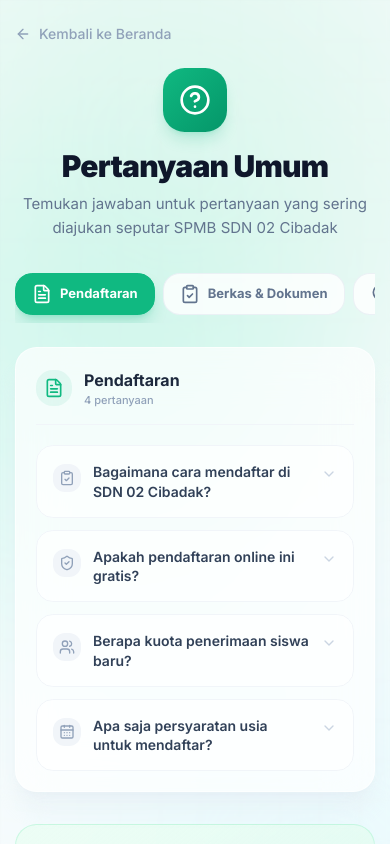
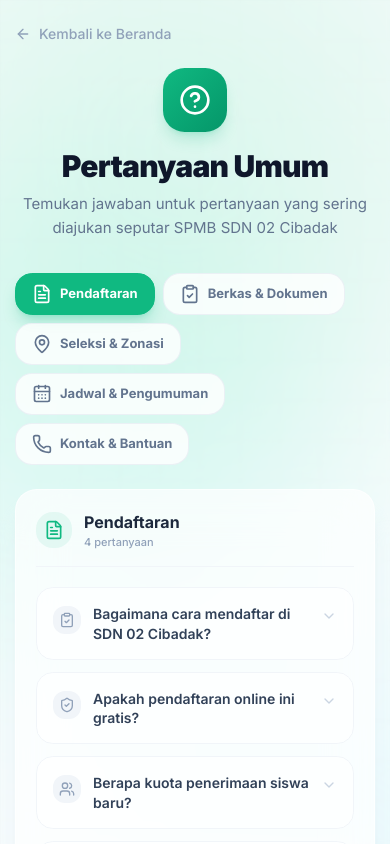
Before and after one commit to ju99erknot/spmb, a Next.js app: page /faq in a window 390 px wide. Shown: the top 844 px of the page. Built offline with nearby package versions, Linux system fonts and the light colour scheme.

Commit message:
fix: FAQ category tabs wrap on mobile instead of horizontal scroll

```diff
--- a/src/app/faq/page.tsx
+++ b/src/app/faq/page.tsx
@@ -262,7 +262,7 @@ export default function FAQPage() {
           initial={{ opacity: 0, y: 12 }}
           animate={{ opacity: 1, y: 0 }}
           transition={{ delay: 0.2 }}
-          className="flex gap-2 overflow-x-auto pb-2 mb-6 scrollbar-hide"
+          className="flex flex-wrap gap-2 mb-6"
         >
           {faqData.map((cat, i) => (
             <button
```
